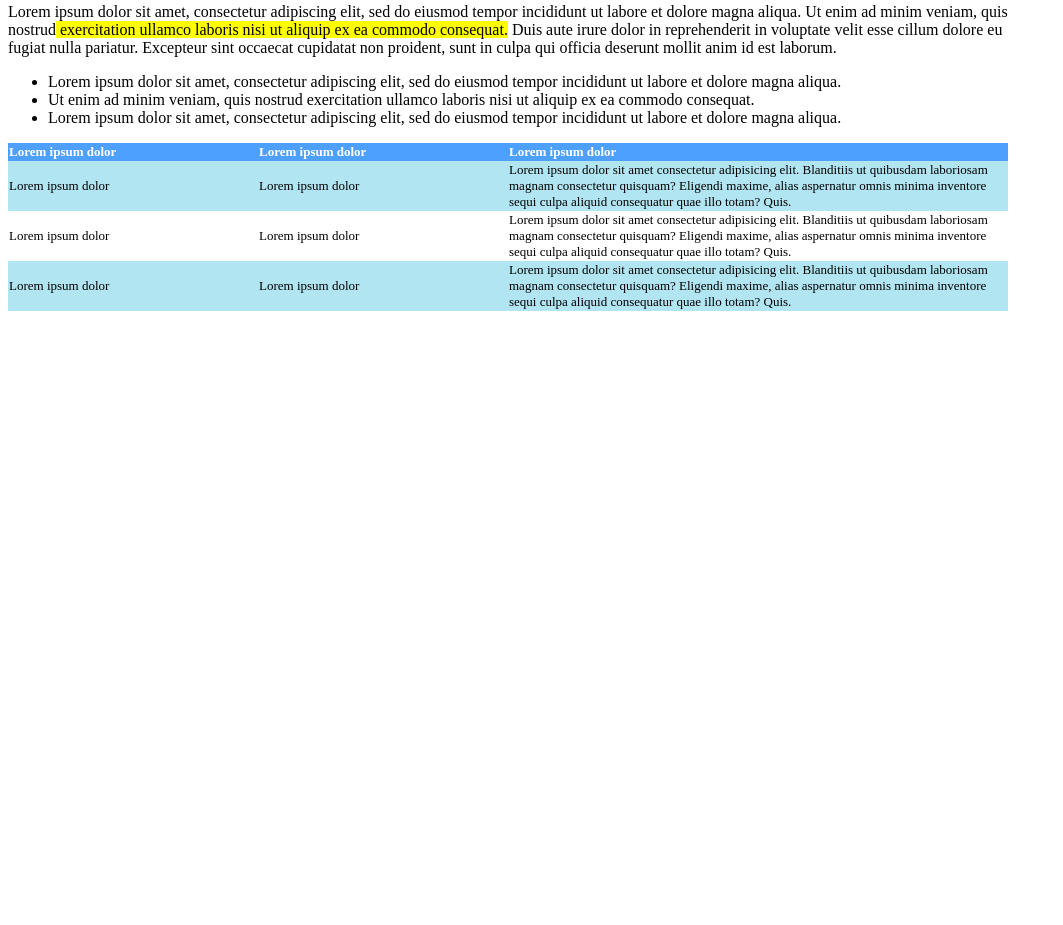
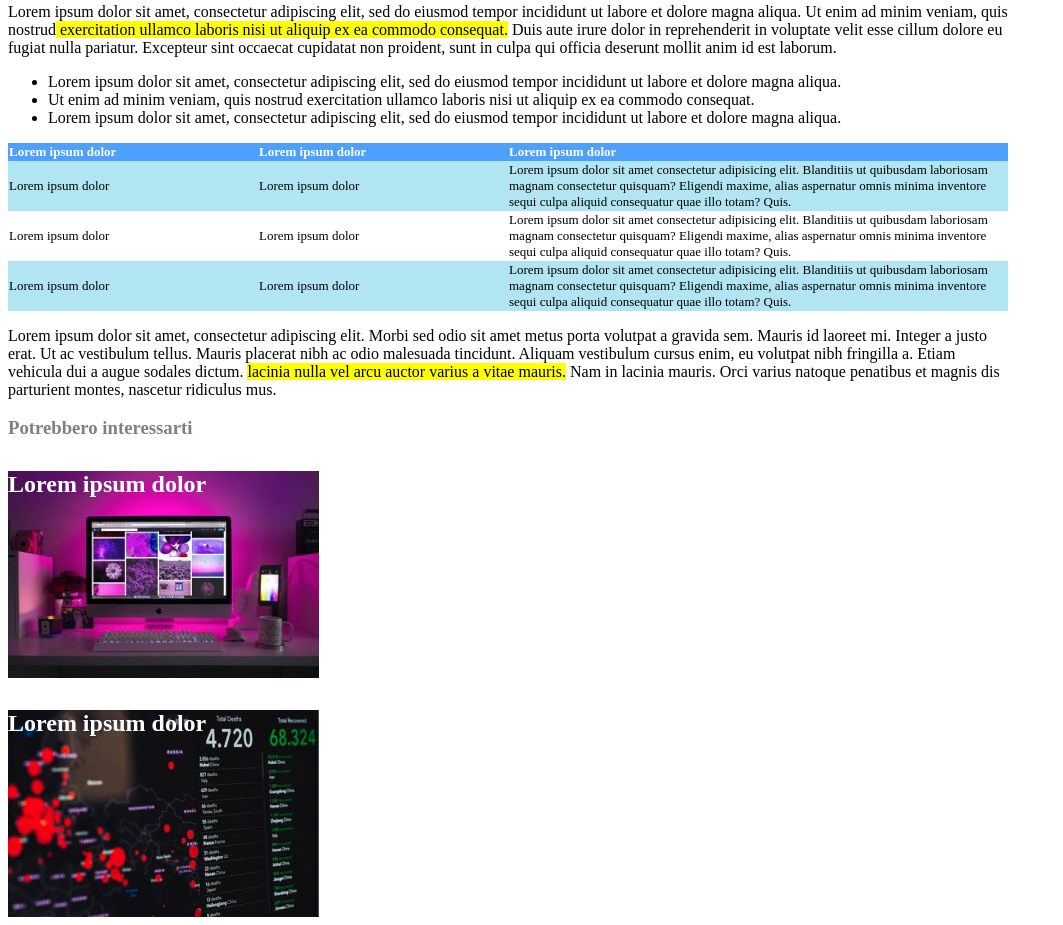
Before and after one commit to SimoNapo02/html-css-booleaner, a plain HTML site: page index.html in a window 1280 px wide. Shown: the part 709-1634 px from the top of the page, without its empty margins (0-1063 px from the left). Before the commit the page ends 1028 px from the top, so only its background shows below. Drawn offline with Linux system fonts and the light colour scheme.

Commit message:
immagini monitor e grafico aggiunte

```diff
--- a/css/style.css
+++ b/css/style.css
@@ -74,3 +74,22 @@ thead{
 .riga-blu{
     background-color: #b1e5f2;
 }
+/* footer */
+h3{
+    color: gray;
+}
+h4{
+    color: white;
+    font-size: 24px;
+}
+.immagini{
+width: 311px;
+height: 207px;
+}
+
+#monitor{
+    background-image: url("../img/monitor.jpg");
+}
+#grafico{
+    background-image: url("../img/graph.jpg");
+}
--- a/index.html
+++ b/index.html
@@ -82,9 +82,29 @@
                       culpa aliquid consequatur quae illo totam? Quis.</td>
                 </tr>
             </tbody>
+         </table>
 
-        </table>
+         <p>
+            Lorem ipsum dolor sit amet, consectetur adipiscing elit.
+            Morbi sed odio sit amet metus porta volutpat a gravida sem.
+            Mauris id laoreet mi. Integer a justo erat. Ut ac vestibulum tellus.
+            Mauris placerat nibh ac odio malesuada tincidunt.
+            Aliquam vestibulum cursus enim, eu volutpat nibh fringilla a.
+            Etiam vehicula dui a augue sodales dictum. <mark> lacinia nulla vel arcu auctor varius a vitae mauris.</mark>
+            Nam in lacinia mauris. Orci varius natoque penatibus et magnis dis parturient montes, nascetur ridiculus mus.
+        </p>
     </main>
+    <footer>
+        <h3>Potrebbero interessarti</h3>
 
+        <div class="immagini" id="monitor">
+            <h4>Lorem ipsum dolor</h4>
+        </div>
+        <div class="immagini" id="grafico">
+            <h4>Lorem ipsum dolor</h4>
+        </div>
+
+
+    </footer>
 </body>
 </html>
```
